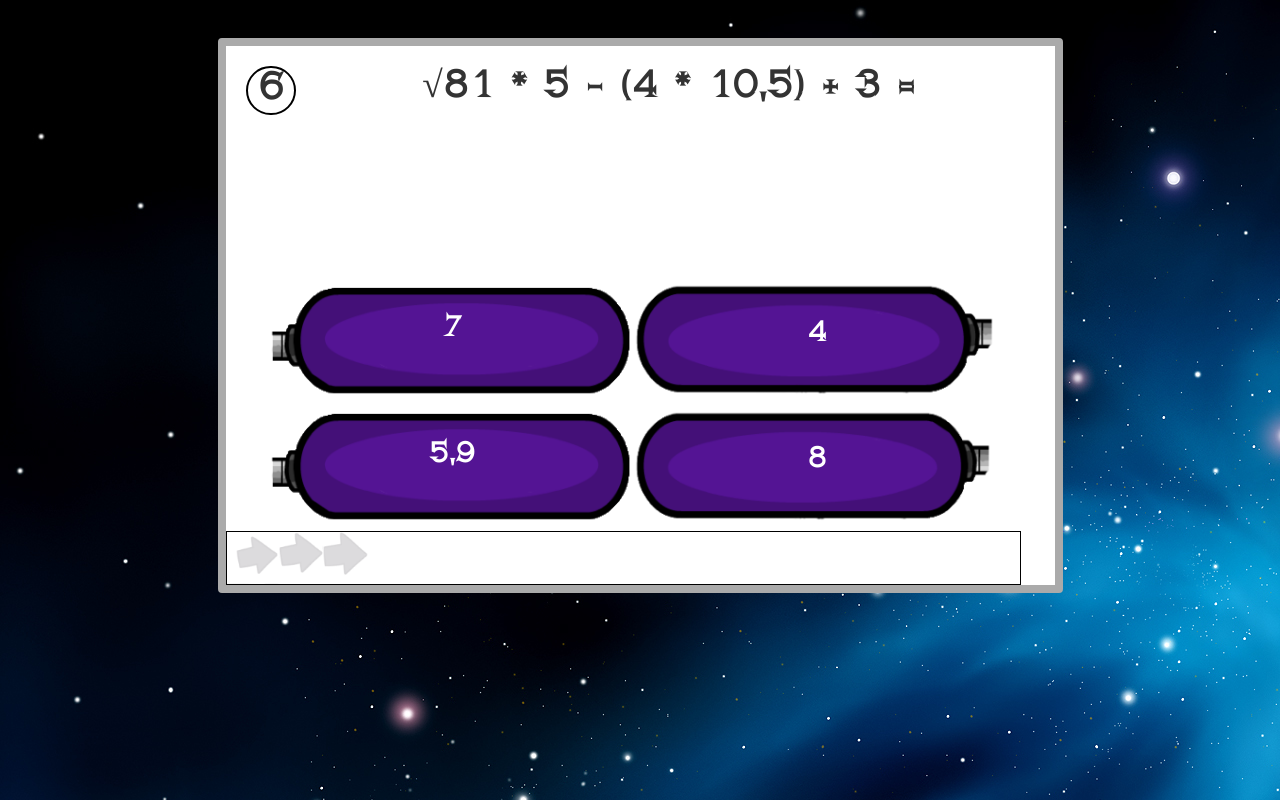
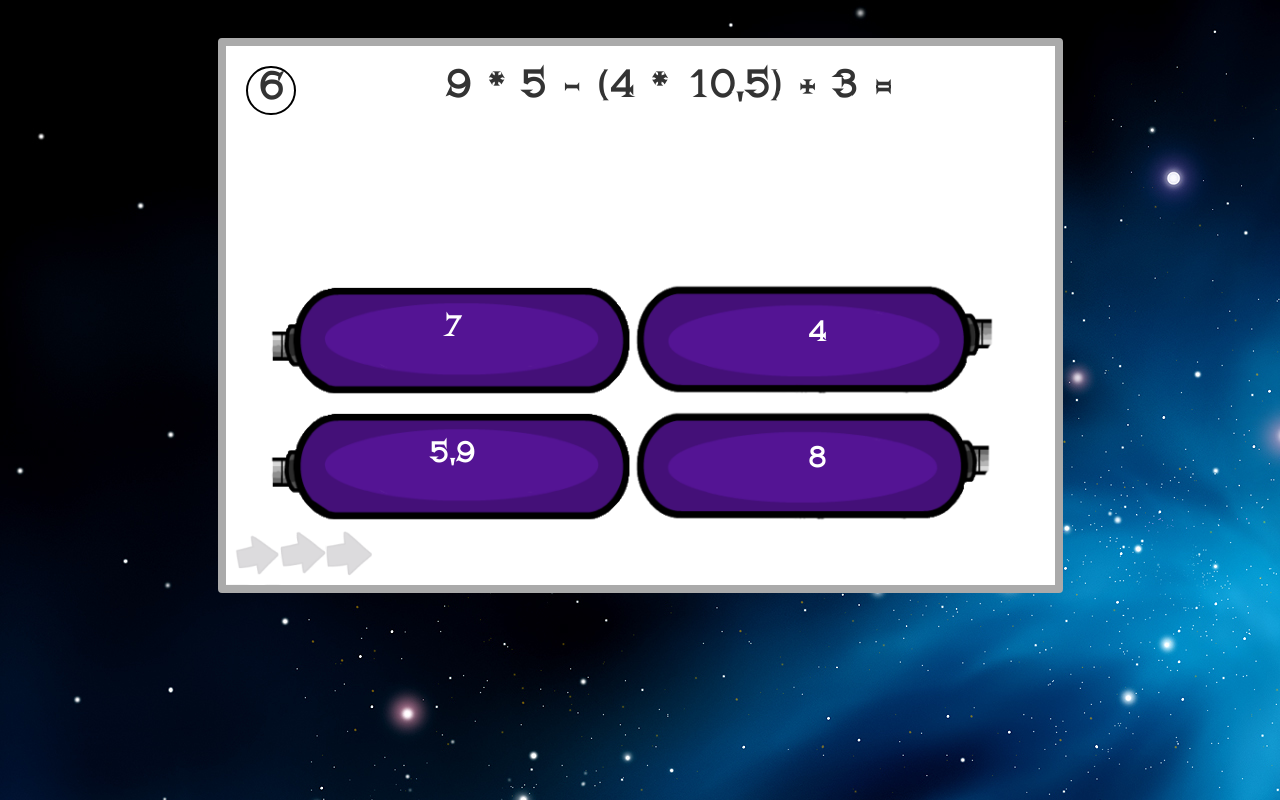
Before and after one commit to carlosginebro/projecte, a PHP site: page /levels/lvl_6.php in a window 1280 px wide. Run offline with PHP 8.4, Linux system fonts and the light colour scheme.

Commit message:
millores lvl 6

```diff
--- a/css/imposiblequiz.css
+++ b/css/imposiblequiz.css
@@ -526,7 +526,7 @@ body.rock .bt4{
     margin-top: 0%;
     height:10%;
     width:96%;
-    border: solid 1px black;
+
 }
 
 .icono_vidas0{
--- a/levels/lvl_6.php
+++ b/levels/lvl_6.php
@@ -19,7 +19,7 @@ if (isset($_POST['interface'])) {
        <div id="plantilla">
             <div id="portada" class="no_portada">
                 <span class="nivel_pantalla" name="si">6</span>
-                <span >&radic;81 * 5 - (4 * 10,5) + 3  =</span>
+                <span >9 * 5 - (4 * 10,5) + 3  =</span>
             </div>
 
             <div id="marcadores" style="width:100%; height: 47%; margin-left: 5%;">
```
